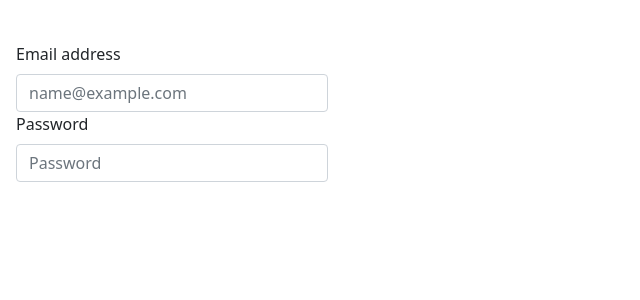
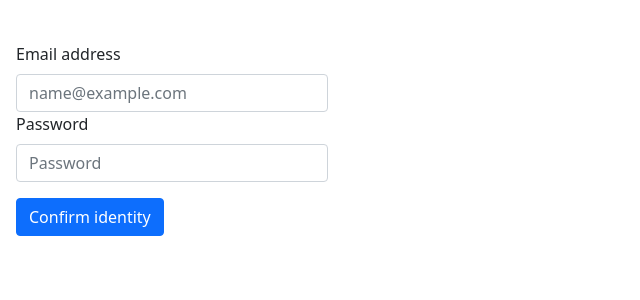
Before and after one commit to Hostitosti/Snackbar-blauw, a PHP site: page / in a window 1280 px wide. Shown: the part 150-450 px from the top of the page, without its empty margins (0-640 px from the left). Run offline with PHP 8.4, Linux system fonts and the light colour scheme.

Commit message:
submit button

```diff
--- a/index.php
+++ b/index.php
@@ -24,6 +24,9 @@ require "connection.php";
             <label for="passwordInput" class="form-label">Password</label>
             <input type="password" class="form-control" id="passwordInput" placeholder="Password" name="Password">
         </div>
+        <div class="w-25 mt-3">
+            <button type="submit" class="btn btn-primary">Confirm identity</button>
+        </div>
     </form>
 
 <script src="https://cdn.jsdelivr.net/npm/bootstrap@5.0.2/dist/js/bootstrap.bundle.min.js" integrity="sha384-MrcW6ZMFYlzcLA8Nl+NtUVF0sA7MsXsP1UyJoMp4YLEuNSfAP+JcXn/tWtIaxVXM" crossorigin="anonymous"></script>
```
